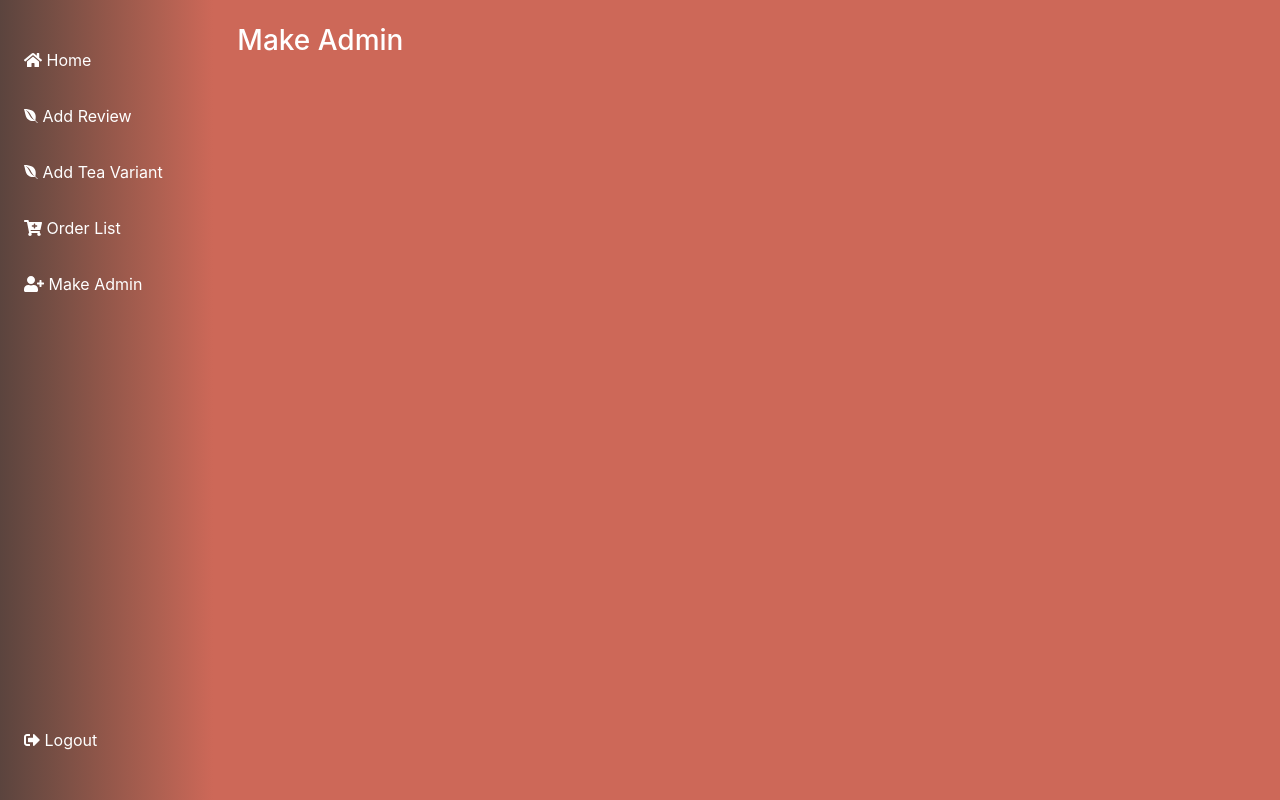
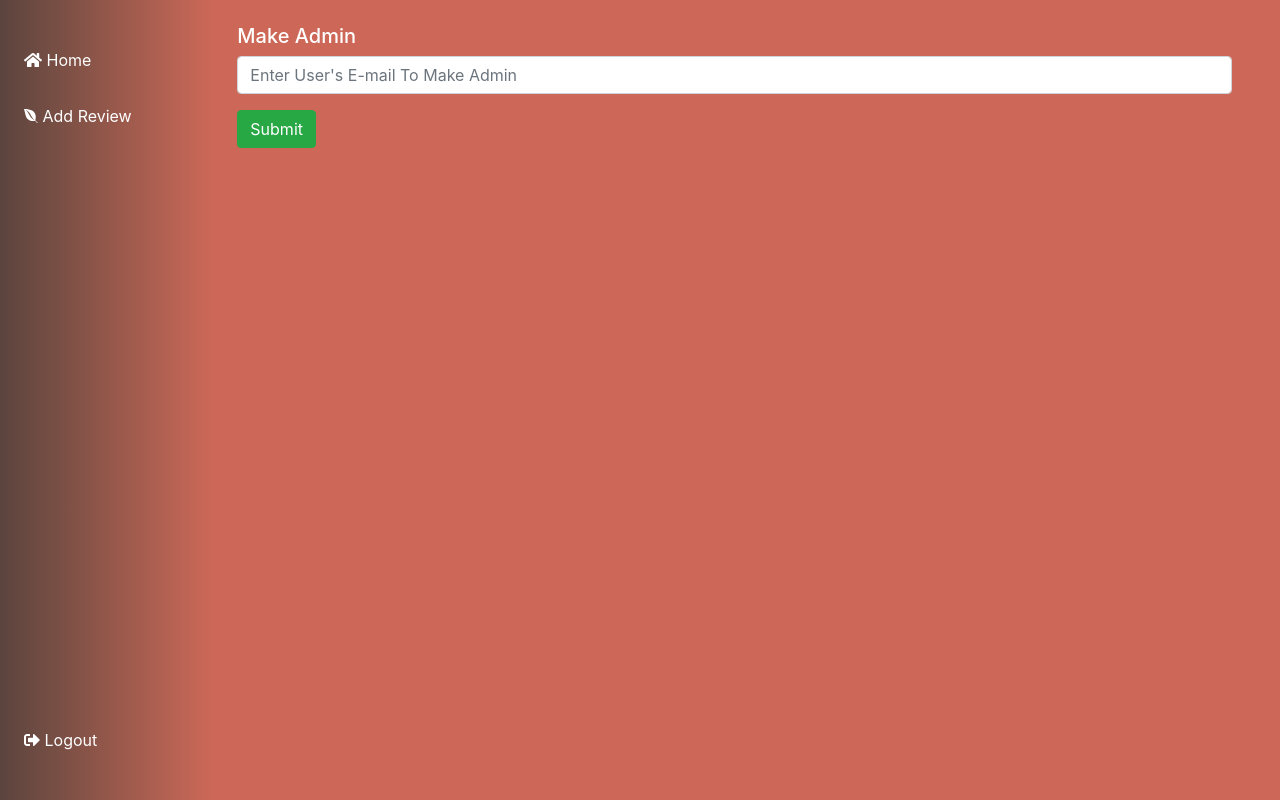
Before and after one commit to ashikrobi/ShobujCha, a React (Create React App) app: page /makeAdmin in a window 1280 px wide. Built offline with nearby package versions, Linux system fonts and the light colour scheme; no server answers.

Commit message:
fixed some warnings and hide some admin panel's list items

```diff
--- a/src/components/Home/Admin/MakeAdmin.js
+++ b/src/components/Home/Admin/MakeAdmin.js
@@ -1,9 +1,29 @@
-import React from "react";
+import React, { useState } from "react";
 import Sidebar from "./SideBar";
 
 const MakeAdmin = () => {
+  const [admin, setAdmin] = useState({});
+  const handleBlur = (e) => {
+    const newAdmin = { ...admin };
+    newAdmin[e.target.name] = e.target.value;
+    setAdmin(newAdmin);
+  };
+  const handleSubmit = () => {
+    const formData = new FormData();
+    formData.append("email", admin.email);
+
+    fetch("http://localhost:5000/addAdmin", {
+      method: "POST",
+      body: formData,
+    })
+      .then((response) => response.json())
+      .then((data) => {})
+      .catch((error) => {
+        console.error(error);
+      });
+  };
   return (
-    <div>
+    <section className="container-fluid row">
       <Sidebar></Sidebar>
       <div
         className="col-md-10 p-4 pr-5"
@@ -14,9 +34,23 @@ const MakeAdmin = () => {
           height: "100%",
         }}
       >
-        <h3 className="text-white">Make Admin</h3>
+        <h5 className="text-brand text-white">Make Admin</h5>
+        <form onSubmit={handleSubmit}>
+          <div className="form-group">
+            <input
+              onBlur={handleBlur}
+              type="email"
+              className="form-control"
+              name="email"
+              placeholder="Enter User's E-mail To Make Admin"
+            />
+          </div>
+          <button type="submit" className="btn btn-success">
+            Submit
+          </button>
+        </form>
       </div>
-    </div>
+    </section>
   );
 };
 
--- a/src/components/Home/Admin/SideBar.js
+++ b/src/components/Home/Admin/SideBar.js
@@ -1,4 +1,4 @@
-import React from "react";
+import React, { useContext, useEffect, useState } from "react";
 import { Link } from "react-router-dom";
 import "./SideBar.css";
 import { FontAwesomeIcon } from "@fortawesome/react-fontawesome";
@@ -9,8 +9,21 @@ import {
   faCartPlus,
 } from "@fortawesome/free-solid-svg-icons";
 import { faEnvira } from "@fortawesome/free-brands-svg-icons";
+import { UserContext } from "../../../App";
 
 const Sidebar = () => {
+  const [loggedInUser, setLoggedInUser] = useContext(UserContext);
+  const [isAdmin, setIsAdmin] = useState(false);
+  useEffect(() => {
+    fetch("http://localhost:5000/isAdmin", {
+      method: "POST",
+      headers: { "content-type": "application/json" },
+      body: JSON.stringify({ email: loggedInUser.email }),
+    })
+      .then((res) => res.json())
+      .then((data) => setIsAdmin(data));
+  });
+
   return (
     <div
       className="sidebar d-flex flex-column justify-content-between col-md-2 py-5 px-4"
@@ -27,6 +40,8 @@ const Sidebar = () => {
             <FontAwesomeIcon icon={faEnvira} /> <span>Add Review</span>
           </Link>
         </li>
+        {isAdmin && (
+          <div>
             <li>
               <Link to="/tea_variant" className="text-white">
                 <FontAwesomeIcon icon={faEnvira} /> <span>Add Tea Variant</span>
@@ -42,6 +57,8 @@ const Sidebar = () => {
                 <FontAwesomeIcon icon={faUserPlus} /> <span>Make Admin</span>
               </Link>
             </li>
+          </div>
+        )}
       </ul>
       <div>
         <Link to="/" className="text-white">
--- a/src/components/Home/Cart/Cart.js
+++ b/src/components/Home/Cart/Cart.js
@@ -1,4 +1,4 @@
-import React, { useContext, useState } from "react";
+import React, { useContext } from "react";
 import NavBar from "../NavBar/NavBar";
 import shoppingCart from "../../../images/shopping-cart.png";
 import { OrderContext } from "../../../App";
--- a/src/components/Home/LatestNews/LatestNews.js
+++ b/src/components/Home/LatestNews/LatestNews.js
@@ -38,7 +38,7 @@ const LatestNews = () => {
       </div>
       <div className="row d-flex justify-content-center mb-5 pb-5">
         {latestNews.map((news) => (
-          <LatestNewsCard news={news}></LatestNewsCard>
+          <LatestNewsCard news={news} key={news.id}></LatestNewsCard>
         ))}
       </div>
     </div>
--- a/src/components/Home/LatestNews/LatestNewsCard.js
+++ b/src/components/Home/LatestNews/LatestNewsCard.js
@@ -4,12 +4,12 @@ const LatestNewsCard = ({ news }) => {
   const { date, img, procedure, title } = news;
   // console.log(news);
   return (
-    <div class="card ml-5 mt-5" style={{ width: "30rem" }}>
-      <img src={img} class="card-img-top" alt="..." />
-      <div class="card-body">
+    <div className="card ml-5 mt-5" style={{ width: "30rem" }}>
+      <img src={img} className="card-img-top" alt="..." />
+      <div className="card-body">
         <p className="text-success">{date}</p>
         <h4>{title}</h4>
-        <p class="card-text">{procedure}</p>
+        <p className="card-text">{procedure}</p>
       </div>
     </div>
   );
--- a/src/components/Home/Reviews/Reviews.js
+++ b/src/components/Home/Reviews/Reviews.js
@@ -12,7 +12,7 @@ const Reviews = () => {
     <div className="d-flex justify-content-center">
       <div className="w-75 row mt-5 pt-5 pb-5 mb-5">
         {reviews.map((review) => (
-          <ReviewsCard review={review}></ReviewsCard>
+          <ReviewsCard review={review} key={review._id}></ReviewsCard>
         ))}
       </div>
     </div>
--- a/src/components/Home/TeaVariants/TeaVariants.js
+++ b/src/components/Home/TeaVariants/TeaVariants.js
@@ -34,11 +34,12 @@ const TeaVariants = () => {
       className="d-flex justify-content-center"
       onMouseMove={({ clientX: x, clientY: y }) => set({ xys: calc(x, y) })}
       onMouseLeave={() => set({ xys: [0, 0, 1] })}
-      style={{ transform: props.xys.interpolate(trans) }}
+      style={{ transform: props.xys.to(trans) }}
     >
       <div className="w-75 row mt-5 pt-5 pb-5 mb-5">
         {teaVariants.map((product) => (
           <TeaVariantCards
+            key={product._id}
             product={product}
             handleShopNow={handleShopNow}
           ></TeaVariantCards>
```
Lines whose indentation alone changed are shown as unchanged.
